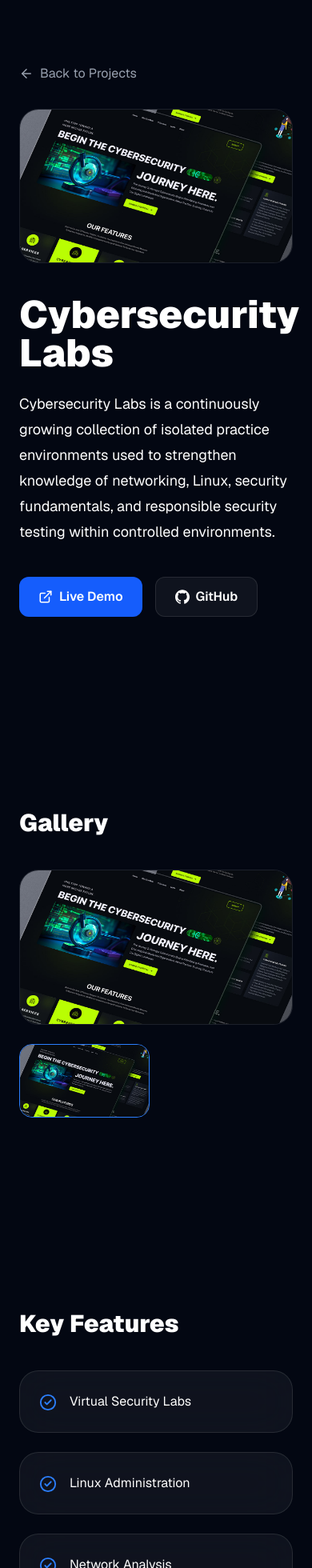
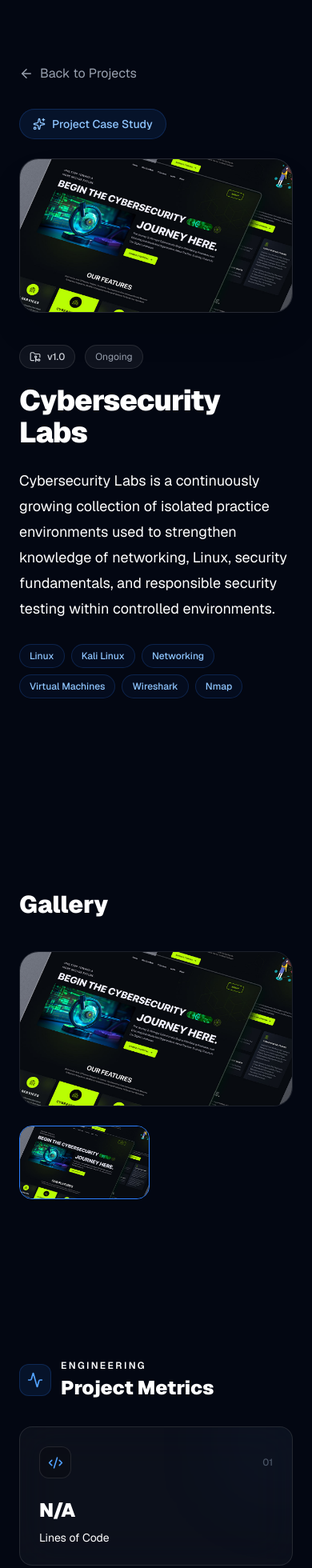
Before and after one commit to utech0201-debug/utech-portfolio, a Next.js app: page /projects/cybersecurity-labs in a window 390 px wide. Shown: the top 1960 px of the page at 80% size. Built offline with nearby package versions, Linux system fonts and the light colour scheme.

Commit message:
feat: add engineering project metrics

```diff
--- a/src/app/projects/[slug]/page.tsx
+++ b/src/app/projects/[slug]/page.tsx
@@ -12,6 +12,7 @@
 import ProjectFuture from "@/components/projects/details/ProjectFuture";
 import ProjectTimeline from "@/components/projects/timeline/ProjectTimeline";
 import RelatedProjects from "@/components/projects/related/RelatedProjects";
+import ProjectStats from "@/components/projects/stats/ProjectStats";
 
 interface Props {
   params: Promise<{
@@ -38,6 +39,8 @@
 
       <ProjectGallery project={project} />
 
+      <ProjectStats project={project} />
+
       <ProjectFeatures project={project} />
 
       <ProjectTechStack project={project} />
--- a/src/components/projects/details/ProjectHero.tsx
+++ b/src/components/projects/details/ProjectHero.tsx
@@ -3,23 +3,36 @@
 import Link from "next/link";
 import Image from "next/image";
 import { motion } from "framer-motion";
-import { ArrowLeft, ExternalLink } from "lucide-react";
+import {
+  ArrowLeft,
+  ExternalLink,
+  FolderGit2,
+  Sparkles,
+} from "lucide-react";
 import { SiGithub } from "react-icons/si";
+
 import { Project } from "@/types/project";
 
 interface Props {
   project: Project;
 }
 
-export default function ProjectHero({
-  project,
-}: Props) {
+export default function ProjectHero({ project }: Props) {
   return (
     <section className="pb-20">
 
+      {/* Back navigation */}
       <Link
         href="/#projects"
-        className="mb-8 inline-flex items-center gap-2 text-gray-400 transition hover:text-white"
+        className="
+          mb-8
+          inline-flex
+          items-center
+          gap-2
+          text-gray-400
+          transition
+          hover:text-white
+        "
       >
         <ArrowLeft size={18} />
         Back to Projects
@@ -31,52 +44,204 @@
         transition={{ duration: 0.6 }}
       >
 
-        <div className="relative overflow-hidden rounded-3xl border border-white/10">
+        {/* Case study badge */}
+        <div
+          className="
+            mb-6
+            flex
+            w-fit
+            items-center
+            gap-2
+            rounded-full
+            border
+            border-blue-500/20
+            bg-blue-500/10
+            px-4
+            py-2
+            text-sm
+            font-medium
+            text-blue-300
+          "
+        >
+          <Sparkles size={16} />
+          Project Case Study
+        </div>
 
+        {/* Hero image */}
+        <div
+          className="
+            relative
+            overflow-hidden
+            rounded-3xl
+            border
+            border-white/10
+            bg-white/5
+            shadow-2xl
+            shadow-black/20
+          "
+        >
           <Image
             src={project.image}
             alt={project.title}
             width={1600}
             height={900}
             priority
-            className="aspect-video w-full object-cover"
+            className="
+              aspect-video
+              w-full
+              object-cover
+            "
           />
-
         </div>
 
+        {/* Project information */}
         <div className="mt-10">
 
-          <h1 className="text-5xl font-black">
+          <div className="flex flex-wrap items-center gap-3">
+            <span
+              className="
+                inline-flex
+                items-center
+                gap-2
+                rounded-full
+                border
+                border-white/10
+                bg-white/5
+                px-3
+                py-1.5
+                text-xs
+                font-medium
+                text-gray-300
+              "
+            >
+              <FolderGit2 size={14} />
+              {project.stats.version}
+            </span>
+
+            <span
+              className="
+                rounded-full
+                border
+                border-white/10
+                bg-white/5
+                px-3
+                py-1.5
+                text-xs
+                text-gray-400
+              "
+            >
+              {project.stats.duration}
+            </span>
+          </div>
+
+          <h1
+            className="
+              mt-5
+              text-4xl
+              font-black
+              tracking-tight
+              text-white
+              sm:text-5xl
+              lg:text-6xl
+            "
+          >
             {project.title}
           </h1>
 
-          <p className="mt-6 max-w-3xl text-lg leading-8 text-gray-400">
+          <p
+            className="
+              mt-6
+              max-w-4xl
+              text-lg
+              leading-8
+              text-gray-400
+            "
+          >
             {project.overview}
           </p>
 
+          {/* Technology preview */}
+          <div className="mt-7 flex flex-wrap gap-2">
+            {project.technologies.slice(0, 6).map((technology) => (
+              <span
+                key={technology}
+                className="
+                  rounded-full
+                  border
+                  border-blue-500/20
+                  bg-blue-500/5
+                  px-3
+                  py-1.5
+                  text-xs
+                  font-medium
+                  text-blue-300
+                "
+              >
+                {technology}
+              </span>
+            ))}
+          </div>
+
+          {/* Smart action buttons */}
+          {(project.demo || project.github) && (
             <div className="mt-10 flex flex-wrap gap-4">
 
+              {project.demo && (
                 <a
                   href={project.demo}
                   target="_blank"
                   rel="noopener noreferrer"
-              className="inline-flex items-center gap-2 rounded-xl bg-blue-600 px-6 py-3 font-semibold transition hover:bg-blue-500"
+                  className="
+                    inline-flex
+                    items-center
+                    gap-2
+                    rounded-xl
+                    bg-blue-600
+                    px-6
+                    py-3
+                    font-semibold
+                    text-white
+                    shadow-lg
+                    shadow-blue-600/20
+                    transition
+                    hover:bg-blue-500
+                    hover:-translate-y-0.5
+                  "
                 >
                   <ExternalLink size={18} />
                   Live Demo
                 </a>
+              )}
 
+              {project.github && (
                 <a
                   href={project.github}
                   target="_blank"
                   rel="noopener noreferrer"
-              className="inline-flex items-center gap-2 rounded-xl border border-white/10 bg-white/5 px-6 py-3 font-semibold transition hover:bg-white/10"
+                  className="
+                    inline-flex
+                    items-center
+                    gap-2
+                    rounded-xl
+                    border
+                    border-white/10
+                    bg-white/5
+                    px-6
+                    py-3
+                    font-semibold
+                    text-white
+                    transition
+                    hover:bg-white/10
+                    hover:-translate-y-0.5
+                  "
                 >
                   <SiGithub size={18} />
-              GitHub
+                  View Source
                 </a>
+              )}
 
             </div>
+          )}
 
         </div>
 
--- a/src/components/projects/stats/ProjectStats.tsx
+++ b/src/components/projects/stats/ProjectStats.tsx
@@ -0,0 +1,207 @@
+"use client";
+
+import { motion } from "framer-motion";
+import {
+  Activity,
+  Box,
+  Clock3,
+  Code2,
+  FileCode2,
+  Gauge,
+  Layers3,
+} from "lucide-react";
+
+import { Project } from "@/types/project";
+
+interface Props {
+  project: Project;
+}
+
+export default function ProjectStats({ project }: Props) {
+  const stats = [
+    {
+      label: "Lines of Code",
+      value: project.stats.linesOfCode,
+      icon: Code2,
+    },
+    {
+      label: "Components",
+      value: project.stats.components.toString(),
+      icon: Box,
+    },
+    {
+      label: "Files",
+      value: project.stats.files.toString(),
+      icon: FileCode2,
+    },
+    {
+      label: "Development",
+      value: project.stats.duration,
+      icon: Clock3,
+    },
+    {
+      label: "Performance",
+      value: `${project.stats.performance}%`,
+      icon: Gauge,
+    },
+    {
+      label: "Version",
+      value: project.stats.version,
+      icon: Layers3,
+    },
+  ];
+
+  return (
+    <section className="py-10">
+      <motion.div
+        initial={{ opacity: 0, y: 25 }}
+        whileInView={{ opacity: 1, y: 0 }}
+        viewport={{ once: true, amount: 0.2 }}
+        transition={{ duration: 0.5 }}
+      >
+        {/* Header */}
+        <div className="mb-8 flex items-center gap-3">
+          <div
+            className="
+              flex
+              h-10
+              w-10
+              items-center
+              justify-center
+              rounded-xl
+              border
+              border-blue-500/20
+              bg-blue-500/10
+              text-blue-400
+            "
+          >
+            <Activity size={20} />
+          </div>
+
+          <div>
+            <p className="text-xs font-semibold uppercase tracking-[0.2em] text-blue-400">
+              Engineering
+            </p>
+
+            <h2 className="mt-1 text-2xl font-black text-white sm:text-3xl">
+              Project Metrics
+            </h2>
+          </div>
+        </div>
+
+        {/* Metrics */}
+        <div
+          className="
+            grid
+            gap-4
+            sm:grid-cols-2
+            lg:grid-cols-3
+          "
+        >
+          {stats.map((stat, index) => {
+            const Icon = stat.icon;
+
+            return (
+              <motion.div
+                key={stat.label}
+                initial={{ opacity: 0, y: 20 }}
+                whileInView={{ opacity: 1, y: 0 }}
+                viewport={{ once: true }}
+                transition={{
+                  duration: 0.45,
+                  delay: index * 0.07,
+                }}
+                whileHover={{ y: -4 }}
+                className="
+                  group
+                  relative
+                  overflow-hidden
+                  rounded-2xl
+                  border
+                  border-white/10
+                  bg-white/[0.04]
+                  p-6
+                  backdrop-blur-xl
+                  transition
+                  hover:border-blue-500/20
+                  hover:bg-white/[0.06]
+                "
+              >
+                {/* Glow */}
+                <div
+                  className="
+                    pointer-events-none
+                    absolute
+                    -right-8
+                    -top-8
+                    h-24
+                    w-24
+                    rounded-full
+                    bg-blue-500/10
+                    blur-3xl
+                    transition
+                    group-hover:bg-blue-500/20
+                  "
+                />
+
+                <div className="relative">
+                  <div className="flex items-center justify-between">
+                    <div
+                      className="
+                        flex
+                        h-10
+                        w-10
+                        items-center
+                        justify-center
+                        rounded-xl
+                        border
+                        border-white/10
+                        bg-black/20
+                        text-blue-400
+                      "
+                    >
+                      <Icon size={19} />
+                    </div>
+
+                    <span className="text-xs font-medium text-gray-600">
+                      0{index + 1}
+                    </span>
+                  </div>
+
+                  <p className="mt-6 text-2xl font-black tracking-tight text-white sm:text-3xl">
+                    {stat.value}
+                  </p>
+
+                  <p className="mt-2 text-sm text-gray-500">
+                    {stat.label}
+                  </p>
+
+                  {/* Performance bar */}
+                  {stat.label === "Performance" && (
+                    <div className="mt-5">
+                      <div className="h-1.5 overflow-hidden rounded-full bg-white/10">
+                        <motion.div
+                          initial={{ width: 0 }}
+                          whileInView={{
+                            width: `${project.stats.performance}%`,
+                          }}
+                          viewport={{ once: true }}
+                          transition={{
+                            duration: 1,
+                            delay: 0.3,
+                            ease: "easeOut",
+                          }}
+                          className="h-full rounded-full bg-blue-500"
+                        />
+                      </div>
+                    </div>
+                  )}
+                </div>
+              </motion.div>
+            );
+          })}
+        </div>
+      </motion.div>
+    </section>
+  );
+}
--- a/src/data/projects.ts
+++ b/src/data/projects.ts
@@ -194,9 +194,9 @@
     ],
 
     stats: {
-      linesOfCode: "9,500+",
-      components: 48,
-      files: 95,
+      linesOfCode: "7,307",
+      components: 39,
+      files: 58,
       duration: "2 Months",
       performance: 100,
       version: "v2.0",
--- a/src/types/project.ts
+++ b/src/types/project.ts
@@ -6,8 +6,8 @@
   overview: string;
   image: string;
   gallery: string[];
-  github: string;
-  demo: string;
+  github?: string;
+  demo?: string;
   technologies: string[];
   features: string[];
   architecture: string[];
@@ -15,6 +15,7 @@
   lessons: string[];
   futurePlans: string[];
   timeline: string[];
+
   stats: {
     linesOfCode: string;
     components: number;
```
Lines whose indentation alone changed are shown as unchanged.
